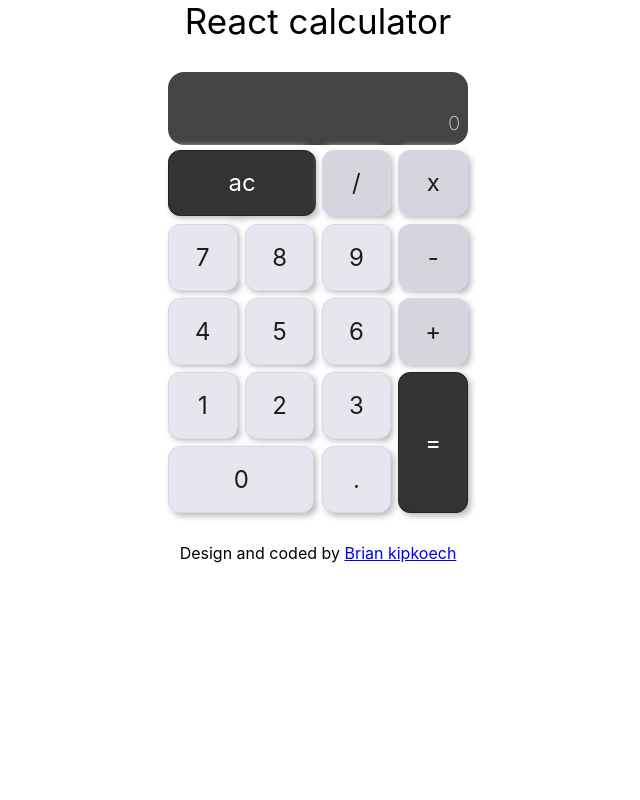
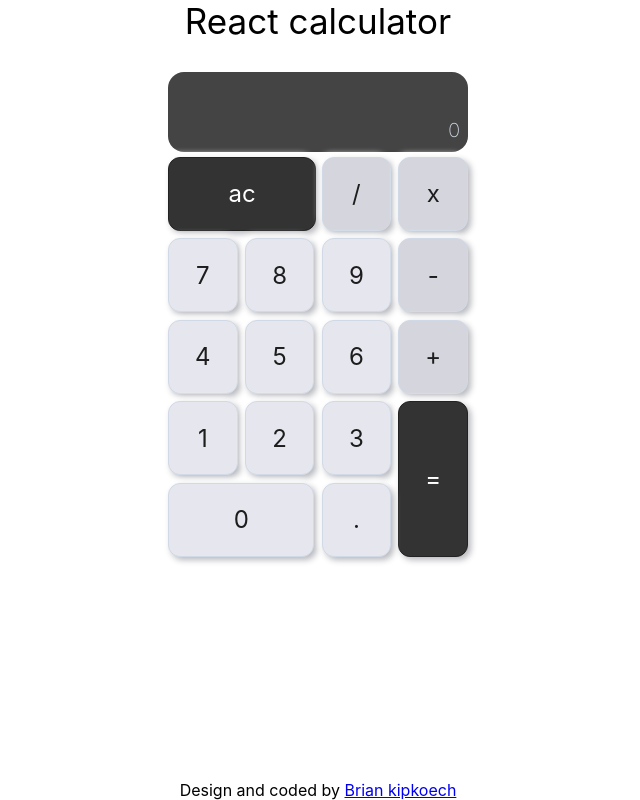
Before and after one commit to Brian-kipkoech-mutai/React-calculator, a React (Create React App) app: page / in a window 1280 px wide. Shown: the whole page, without its empty margins (322-962 px from the left). Built offline with nearby package versions, Linux system fonts and the light colour scheme.

Commit message:
updating  ui

```diff
--- a/src/appstyling/caculator.css
+++ b/src/appstyling/caculator.css
@@ -1,6 +1,13 @@
  body{
    font-size: 16px;
    box-sizing: border-box;
+
+ }
+ .app{
+
+   display: flex;
+   justify-content: space-between;
+   align-items: center;
  }
 
  .title{
@@ -13,6 +20,9 @@
     height: 441px;
     display:  flex;
     flex-direction: column;
+
+    flex-grow: 1;
+
 
 
  }
```
